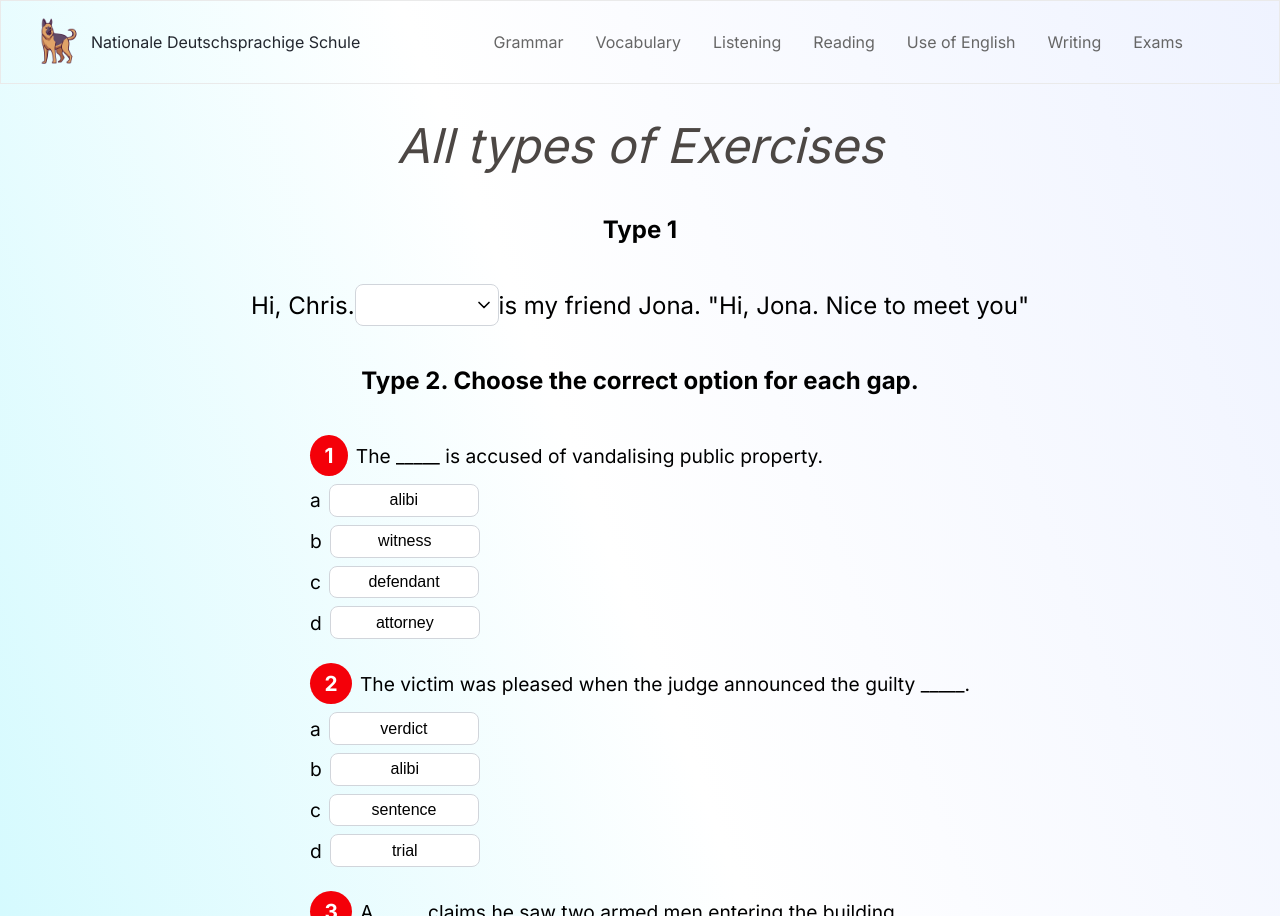
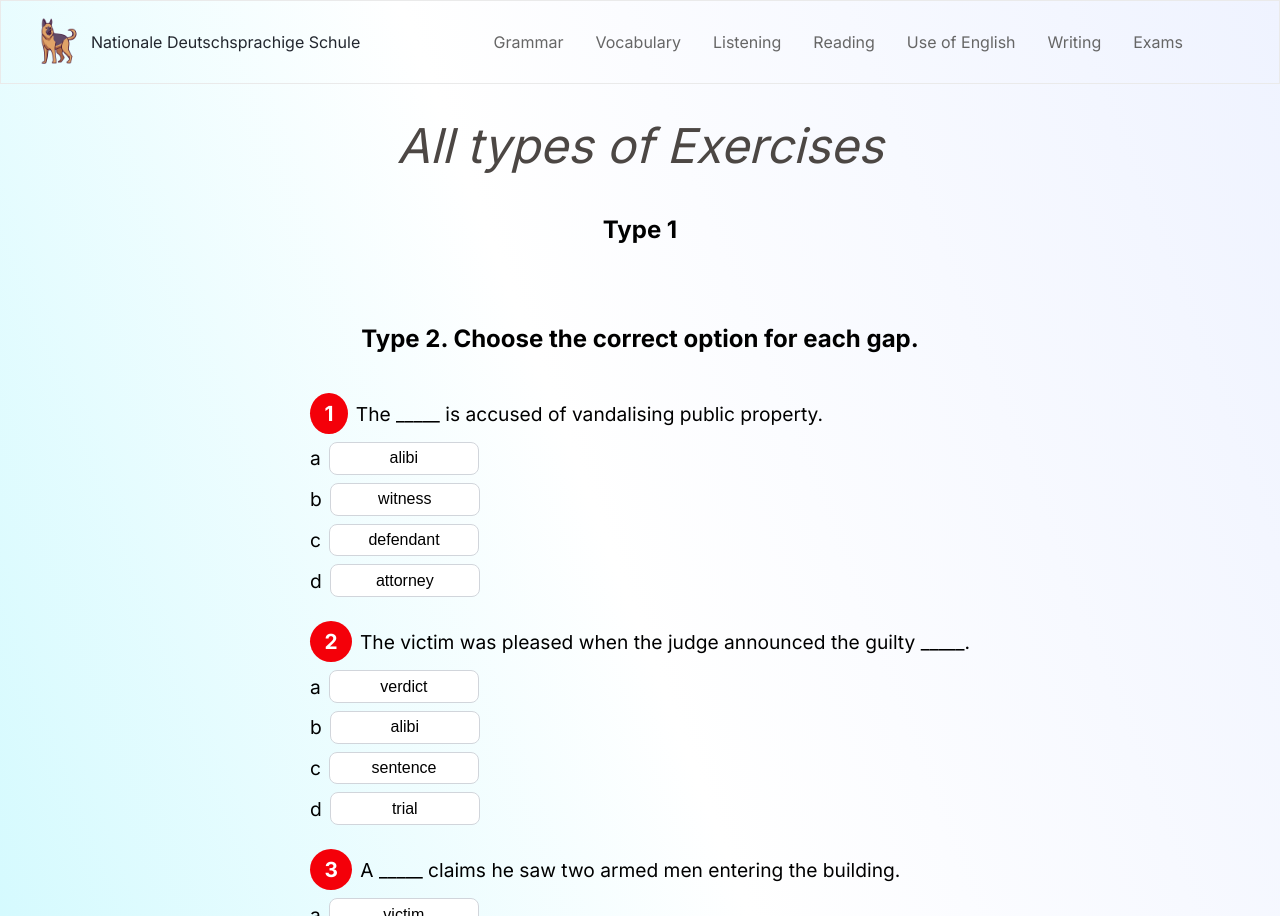
Before and after one commit to mishin78/nGls, a Next.js app: page /vocabulary/elementary in a window 1280 px wide. Built offline with nearby package versions, Linux system fonts and the light colour scheme.

Commit message:
changes to type1

```diff
--- a/app/objects.js
+++ b/app/objects.js
@@ -1,6 +1,26 @@
 export const type1 = [
     {
-        id: 0,
+        id: '0',
+        pStart: 'Hi, Chris.',
+        value: '',
+        hidden: [
+            {
+                correct: false,
+                content: 'This'
+            },
+            {
+                correct: true,
+                content: 'That'
+            },
+            {
+                correct: false,
+                content: 'Dog'
+            }
+        ],
+        pEnd: 'is my friend Jona. "Hi, Jona. Nice to meet you"'
+    },
+    {
+        id: '1',
         pStart: 'Hi, Chris.',
         select: {
             default: 'Choose',
@@ -21,7 +41,7 @@ export const type1 = [
             }
         ],
         pEnd: 'is my friend Jona. "Hi, Jona. Nice to meet you"'
-    },
+    }
 ]
 
 
--- a/app/vocabulary/elementary/page.js
+++ b/app/vocabulary/elementary/page.js
@@ -5,11 +5,16 @@ import { type1, type2 } from '@/app/objects'
 
 
 export default function Elementary() {
-    const [ isOpen, setIsOpen ] = useState(false)
-    const [ ex0, setEx0 ] = useState({value: '', correct: ''})
-    function changeV(value, correct) {
-            setEx0({value: value, correct: correct})
-            setIsOpen(false)
+    const [ isOpen, setIsOpen ] = useState({'0': false, '1': false})
+    const [ ex, setEx ] = useState(type1)
+
+    const f = (arr, setFunc, id, v) => {
+        let array = arr.map(i => {
+            if(i.id === id) {
+                return {...i, value : v}
+            } else i
+        })
+        setFunc(array)
     }
 
     return (
@@ -17,23 +22,7 @@ export default function Elementary() {
             <h1>All types of Exercises</h1>
             <h2>Type 1</h2>
             <div className='test'>
-                {type1.map(i => {
-                    return (
-                    <div className='box' key={i.id}>
-                        <p>{i.pStart}</p>
-                        <div className='selectBox'>
-                            <div onClick={() => setIsOpen(!isOpen)} className={ex0.correct ? 'select-correct' : 'select'}>
-                                <h5 className={ex0.correct ? 'correct' : 'wrong'}>{ex0.value}</h5>
-                                <Image className={isOpen && 'up'} src={i.select.img} width={20} height={20} />
-                            </div>
-                            {isOpen && <div className='hidden'>
-                                {i.hidden.map(b => <button onClick={() => changeV(b.content, b.correct)}>{b.content}</button>)}
-                            </div>}
-                        </div>
-                        <p>{i.pEnd}</p>
-                    </div>
-                    )
-                })}
+
             </div>
             <h2>Type 2. Choose the correct option for each gap.</h2>
             <div className='test2'>
```
Also changed, not shown: 1 other file (tests, documents, lock files or other folders).
